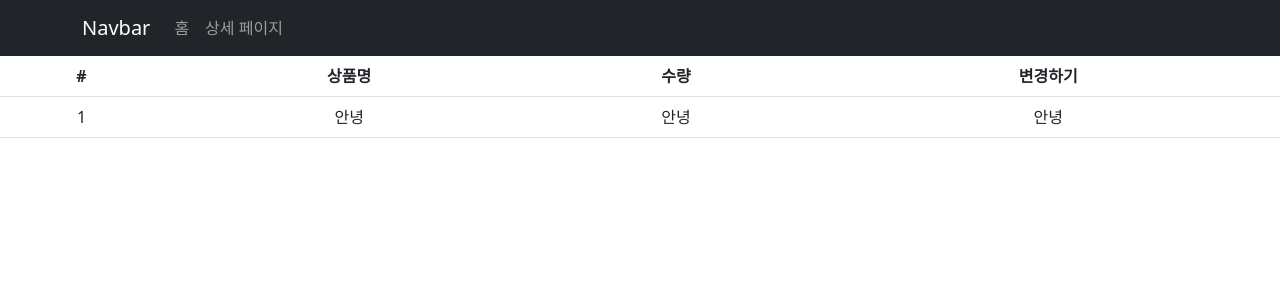
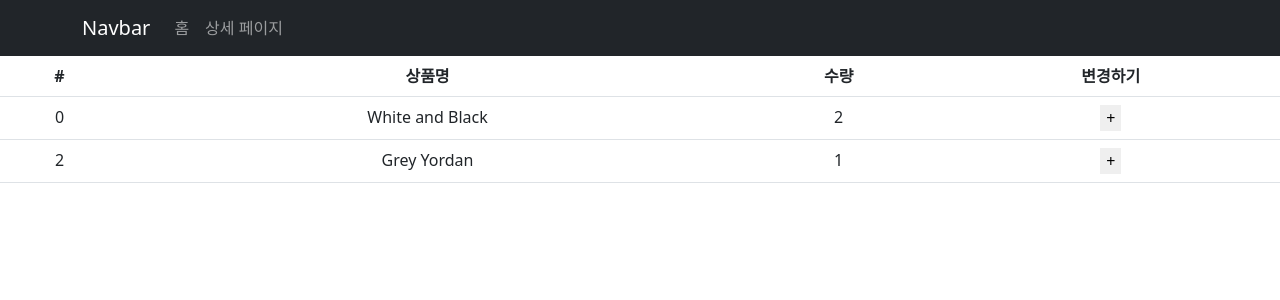
Before and after one commit to Plush777/TIL, a React (Create React App) app in the folder 리액트_기초부터_쇼핑몰프로젝트까지/Part.2-쇼핑몰/shop/: page /cart in a window 1280 px wide. Shown: the top 300 px of the page. Built offline with nearby package versions, Linux system fonts and the light colour scheme.

Commit message:
:construction: redux store 공부중

```diff
--- a/리액트_기초부터_쇼핑몰프로젝트까지/Part.2-쇼핑몰/shop/src/components/Cart.jsx
+++ b/리액트_기초부터_쇼핑몰프로젝트까지/Part.2-쇼핑몰/shop/src/components/Cart.jsx
@@ -1,6 +1,14 @@
 import {Table} from 'react-bootstrap';
+import {useDispatch, useSelector} from 'react-redux'
+import {modifyCartData} from '../store'
 
 function Cart() {
+
+    let cartStore = useSelector(state => state);
+    let dispatch = useDispatch()
+
+    console.log(cartStore)
+
     return (
         <>
             <Table>
@@ -13,12 +21,18 @@ function Cart() {
                     </tr>
                 </thead>
                 <tbody>
-                    <tr>
-                        <td>1</td>
-                        <td>안녕</td>
-                        <td>안녕</td>
-                        <td>안녕</td>
-                    </tr>
+                    {
+                        cartStore.cartData.map((a , i) => {
+                            return (
+                                <tr key={i}>
+                                    <td>{a.id}</td>
+                                    <td>{a.name}</td>
+                                    <td>{a.count}</td>
+                                    <td><button onClick={() => dispatch(modifyCartData())}>+</button></td>
+                                </tr>
+                            )
+                        })
+                    }
                 </tbody>
             </Table>
         </>
--- a/리액트_기초부터_쇼핑몰프로젝트까지/Part.2-쇼핑몰/shop/src/store.jsx
+++ b/리액트_기초부터_쇼핑몰프로젝트까지/Part.2-쇼핑몰/shop/src/store.jsx
@@ -1,5 +1,33 @@
-import { configureStore } from '@reduxjs/toolkit'
+import { configureStore, createSlice } from '@reduxjs/toolkit'
+
+let cartData = createSlice({
+  name: 'cartData',
+  initialState: [
+    {
+      id : 0,
+      name: 'White and Black',
+      count : 2
+    },
+    {
+      id : 2,
+      name: 'Grey Yordan',
+      count : 1
+    },
+  ],
+
+  reducers: {
+    modifyCartData(){
+      // cartData 의 name 을 변경하는 로직
+      return [...cartData]
+
+    }
+  }
+})
+
+export let {modifyCartData} = cartData.actions
 
 export default configureStore({
-  reducer: { }
+  reducer: {
+    cartData : cartData.reducer,
+  }
 })
```
